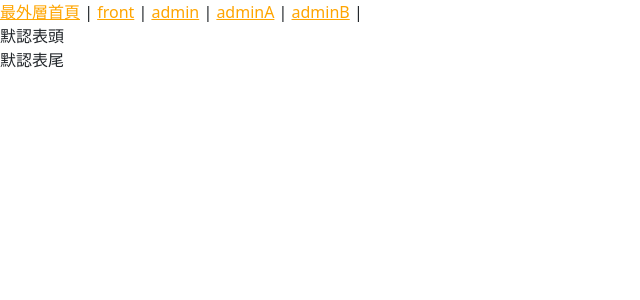
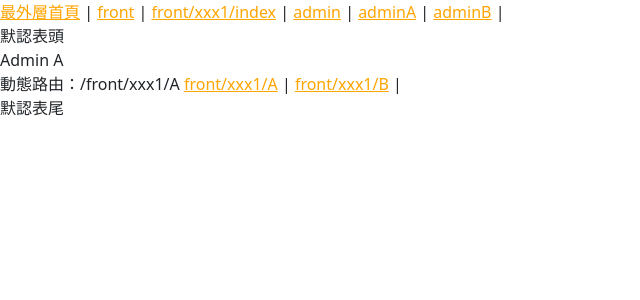
Before and after one commit to MizuYang/nuxt3-hexschool, a Nuxt app: page /front/xxx1/A in a window 1280 px wide. Shown: the top 300 px of the page, without its empty margins (0-640 px from the left). Built offline with nearby package versions, Linux system fonts and the light colour scheme.

Commit message:
新增 weeks2: 動態路由/嵌套路由

```diff
--- a/layouts/default.vue
+++ b/layouts/default.vue
@@ -5,6 +5,7 @@
 <template>
   <NuxtLink to="/">最外層首頁</NuxtLink> |
   <NuxtLink to="/front">front</NuxtLink> |
+  <NuxtLink to="/front/xxx1">front/xxx1/index</NuxtLink> |
   <NuxtLink to="/admin">admin</NuxtLink> |
   <NuxtLink to="/admin/A">adminA</NuxtLink> |
   <NuxtLink to="/admin/B">adminB</NuxtLink> |
--- a/layouts/mainLayout.vue
+++ b/layouts/mainLayout.vue
@@ -5,6 +5,7 @@
 <template>
   <NuxtLink to="/">最外層首頁</NuxtLink> |
   <NuxtLink to="/front">front</NuxtLink> |
+  <NuxtLink to="/front/xxx1">front/xxx1/index</NuxtLink> |
   <NuxtLink to="/admin">admin</NuxtLink> |
   <NuxtLink to="/admin/A">adminA</NuxtLink> |
   <NuxtLink to="/admin/B">adminB</NuxtLink> |
--- /dev/null
+++ b/pages/front/[id]/A.vue
@@ -0,0 +1,14 @@
+<script setup>
+const route = useRoute()
+</script>
+
+<template>
+  <div>
+    Admin A <br />
+    動態路由：{{  route.fullPath  }}
+    <NuxtLink to="/front/xxx1/A">front/xxx1/A</NuxtLink> |
+    <NuxtLink to="/front/xxx1/B">front/xxx1/B</NuxtLink> |
+  </div>
+</template>
+
+<style lang='scss' scope></style>
--- /dev/null
+++ b/pages/front/[id]/B.vue
@@ -0,0 +1,14 @@
+<script setup>
+const route = useRoute()
+</script>
+
+<template>
+  <div>
+    Admin B <br />
+    動態路由：{{  route.fullPath  }}
+    <NuxtLink to="/front/xxx1/A">front/xxx1/A</NuxtLink> |
+    <NuxtLink to="/front/xxx1/B">front/xxx1/B</NuxtLink> |
+  </div>
+</template>
+
+<style lang='scss' scope></style>
--- /dev/null
+++ b/pages/front/[id]/index.vue
@@ -0,0 +1,15 @@
+<script setup>
+const route = useRoute()
+</script>
+
+<template>
+  <div>
+    動態路由首頁 <br />
+    動態路由：{{  route.fullPath  }}
+
+    <NuxtLink to="/front/xxx1/A">front/xxx1/A</NuxtLink> |
+    <NuxtLink to="/front/xxx1/B">front/xxx1/B</NuxtLink> |
+  </div>
+</template>
+
+<style lang='scss' scope></style>
```
